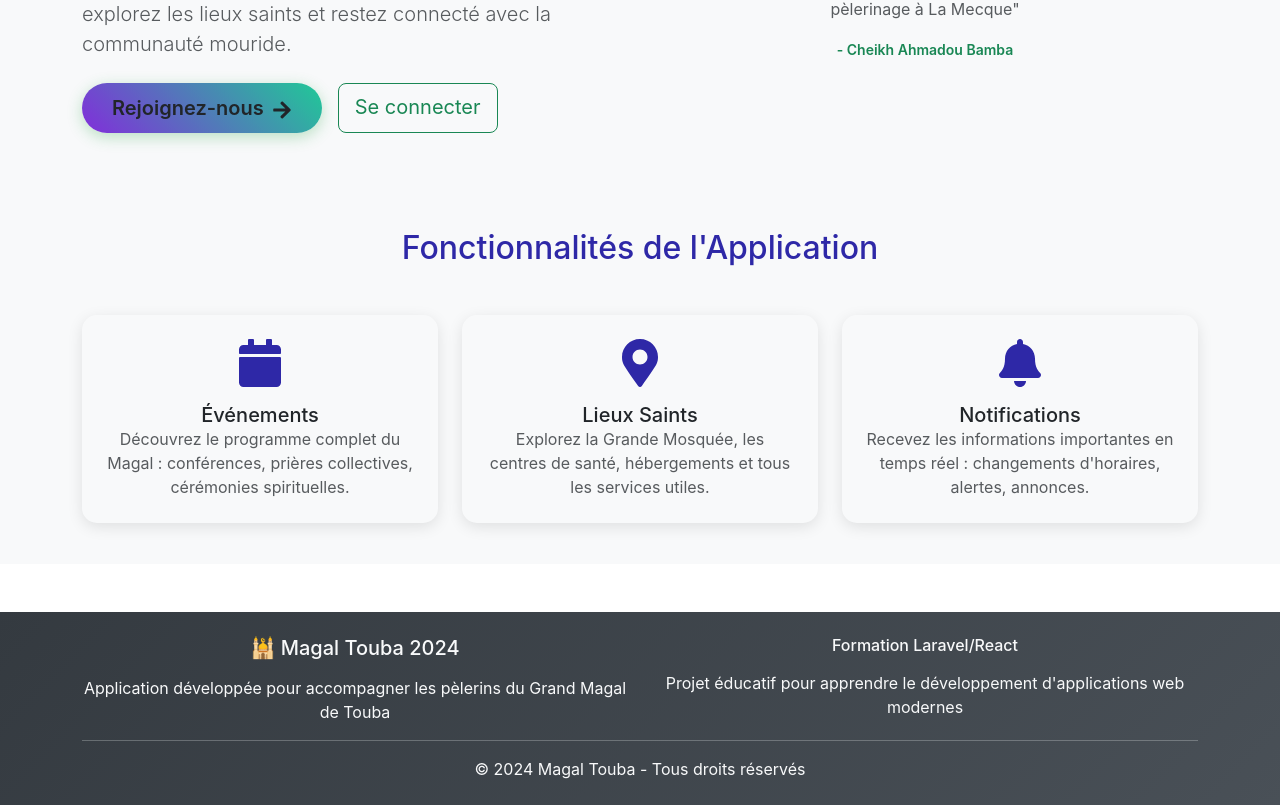
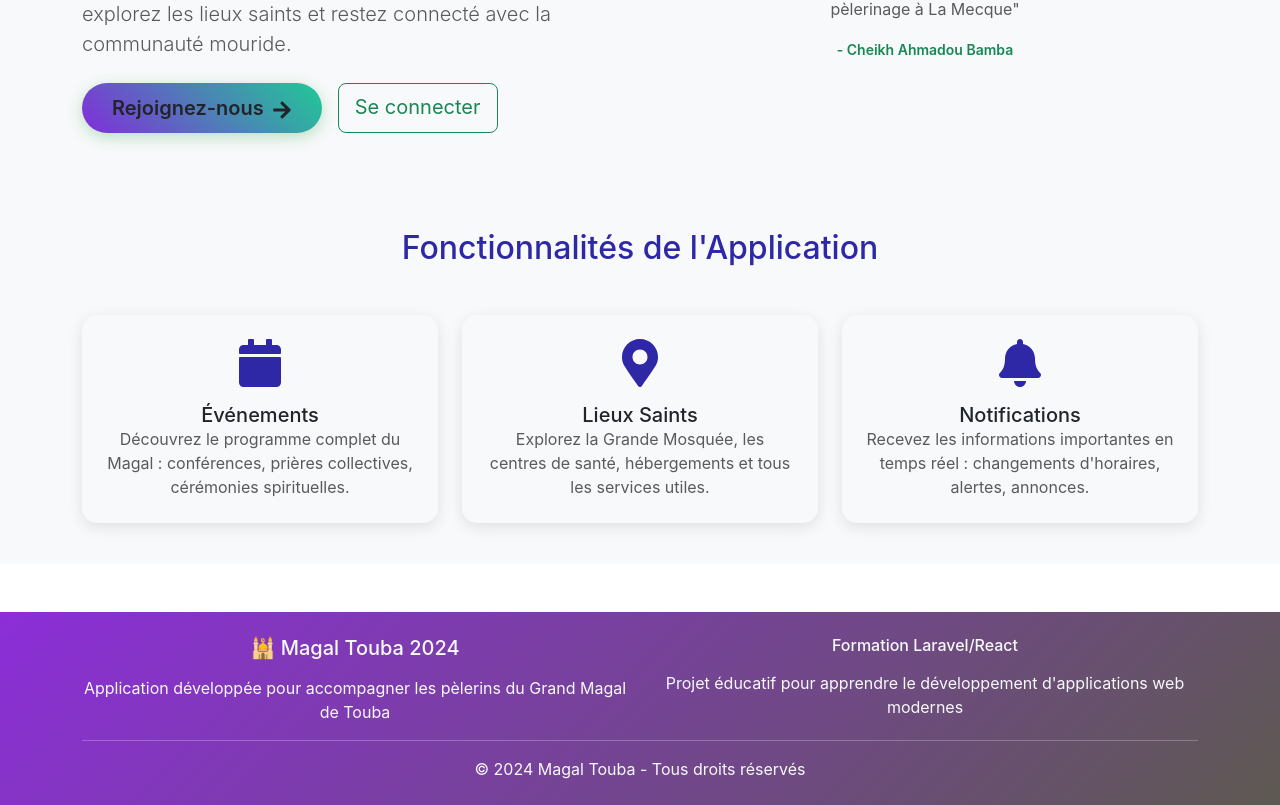
Before and after one commit to Ndeye2003/magal_touba_react, a React (Create React App) app: page / in a window 1280 px wide. Shown: the part 292-1097 px from the top of the page. Built offline with nearby package versions, Linux system fonts and the light colour scheme.

Commit message:
Update custom.css

```diff
--- a/src/styles/custom.css
+++ b/src/styles/custom.css
@@ -165,7 +165,8 @@
 
 /* Footer avec dégradé */
 .magal-footer {
-  background: linear-gradient(135deg, #343a40, #495057);
+    background: linear-gradient(135deg, hwb(273 18% 15%), hwb(37 29% 66% / 0.956));
+
 }
 
 /* =====================================
```
